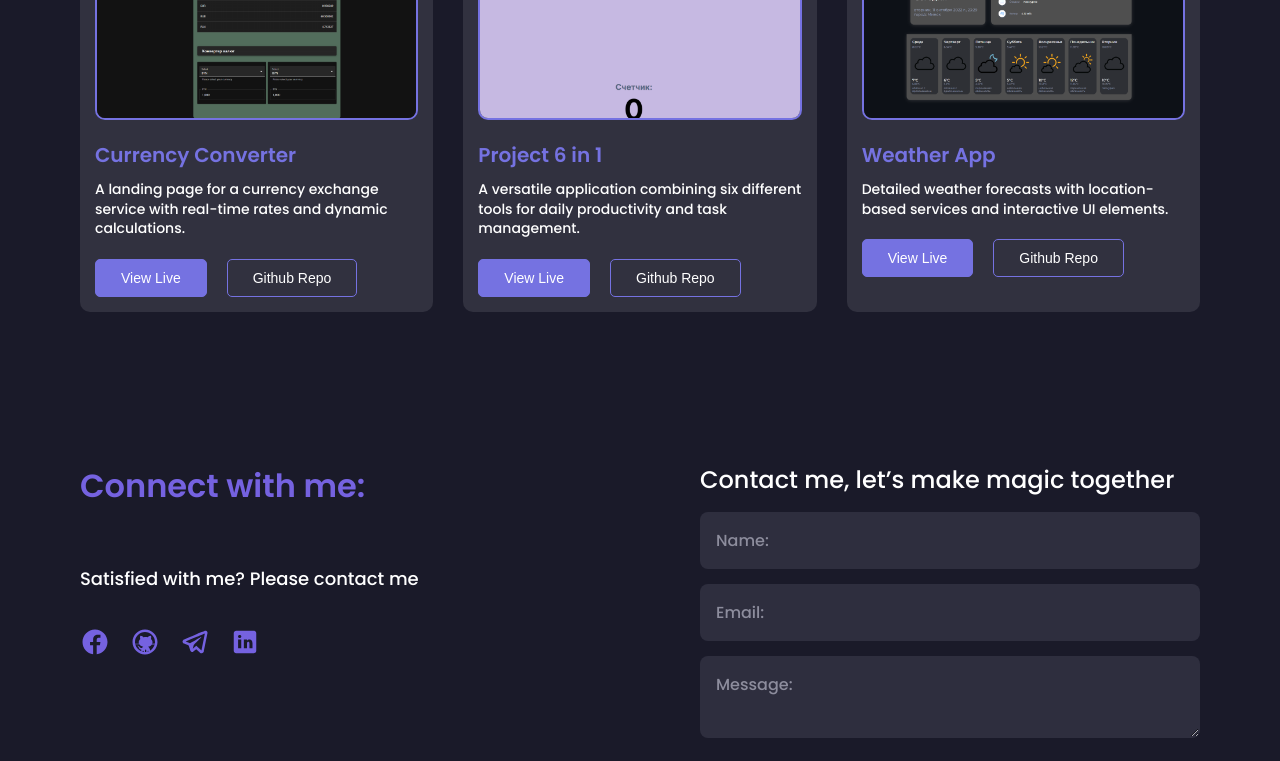
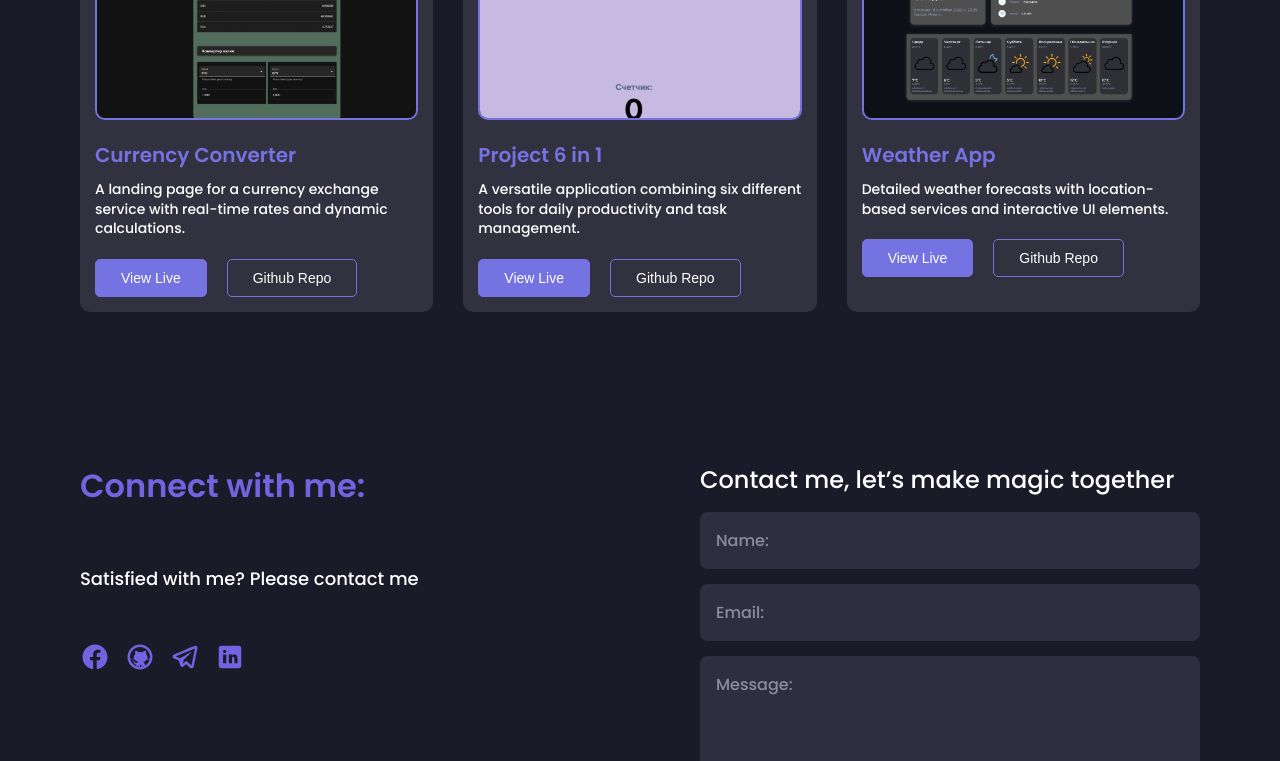
Before and after one commit to pachovRuslan/Portfolio_v2, a React app: page / in a window 1280 px wide. Shown: the part 2000-2761 px from the top of the page. Built offline with nearby package versions, Linux system fonts and the light colour scheme.

Commit message:
added adaptive

```diff
--- a/src/components/Menu.tsx
+++ b/src/components/Menu.tsx
@@ -1,5 +1,6 @@
 import React from "react";
 import styled from "styled-components";
+import { theme } from "../styles/Theme";
 type MenuPropsType = {
   title: string;
   href: string;
@@ -20,10 +21,17 @@ export const Menu = (props: { items: Array<MenuPropsType> }) => {
     </StyledMenu>
   );
 };
-const StyledMenu = styled.nav``;
+
+const StyledMenu = styled.nav`
+@media ${theme.media.tablet}{
+  display:none;
+}`;
 const StyledMenuItem = styled.ul`
   display: flex;
   gap: 20px;
+  li:first-child a {
+    color: #7572e1;
+  }
 `;
 const StyledMenuLink = styled.li`
   a {
@@ -32,7 +40,5 @@ const StyledMenuLink = styled.li`
   a:hover {
     color: #7572e1;
   }
-  first-child a {
-    color: #7572e1;
-  }
+
 `;
--- /dev/null
+++ b/src/components/MobileMenu.tsx
@@ -0,0 +1,124 @@
+import React from "react";
+import styled, { css } from "styled-components";
+import { theme } from "../styles/Theme";
+type MenuPropsType = {
+  title: string;
+  href: string;
+};
+
+export const MobileMenu = (props: { items: Array<MenuPropsType> }) => {
+  return (
+    <StyledMenu>
+      <BurgerButton isOpen={true}>
+        <span></span>
+      </BurgerButton>
+      <MobileMenuPopup isOpen={true}>
+        <StyledMenuItem>
+          {props.items.map((item, index) => {
+            return (
+              <StyledMenuLink key={index}>
+                <a href={`${item.href}`}>{item.title}</a>
+              </StyledMenuLink>
+            );
+          })}
+        </StyledMenuItem>
+      </MobileMenuPopup>
+    </StyledMenu>
+  );
+};
+const MobileMenuPopup = styled.div<{ isOpen: boolean }>`
+  position: fixed;
+  top: 0;
+  left: 0;
+  right: 0;
+  bottom: 0;
+  z-index: 100;
+  display: none;
+  background-color: #181824;
+  ${(props) =>
+    props.isOpen &&
+    css<{ isOpen: boolean }>`
+      display: flex;
+      justify-content: center;
+      align-items: center;
+    `}
+  ul {
+    display: flex;
+    flex-direction: column;
+    align-items: center;
+    gap: 20px;
+    li:first-child a {
+      color: #7572e1;
+    }
+  }
+`;
+const BurgerButton = styled.button<{ isOpen: boolean }>`
+  position: fixed;
+  top:-110px;
+  right: -100px;
+  width: 200px;
+  height: 200px;
+  z-index: 1000;
+  background-color: transparent;
+  a:hover {
+    color: #7572e1;
+  }
+  span {
+    display: block;
+    width: 30px;
+    height: 2px;
+    background-color: ${theme.colors.font};
+    position: absolute;
+    left: 40px;
+    bottom: 50px;
+    ${(props) =>
+      props.isOpen &&
+      css<{ isOpen: boolean }>`
+        background-color: rgba(255, 255, 255, 0);
+      `}
+    &::before {
+      content: "";
+      display: block;
+      width: 30px;
+      height: 2px;
+      background-color: ${theme.colors.font};
+      position: absolute;
+      transform: translateY(-10px);
+      ${(props) =>
+        props.isOpen &&
+        css<{ isOpen: boolean }>`
+          transform: rotate(-45deg) translateY(0);
+        `}
+    }
+    &::after {
+      content: "";
+      display: block;
+      width: 30px;
+      height: 2px;
+      background-color: ${theme.colors.font};
+      position: absolute;
+      transform: translateY(10px);
+      ${(props) =>
+        props.isOpen &&
+        css<{ isOpen: boolean }>`
+          transform: rotate(45deg) translateY(0);
+          width: 30px;
+        `}
+    }
+  }
+`;
+const StyledMenu = styled.nav`
+  display: none;
+  @media ${theme.media.tablet} {
+    display: block;
+  }
+`;
+const StyledMenuItem = styled.ul``;
+const StyledMenuLink = styled.li`
+  a {
+    color: white;
+  }
+  a:hover {
+    color: #7572e1;
+  }
+`;
--- a/src/components/button/Button.tsx
+++ b/src/components/button/Button.tsx
@@ -21,6 +21,7 @@ const StyledBtn = styled.button<{
   variant: "primary" | "outline";
   buttonType?: string;
 }>`
+max-width: 175px;
   padding: 10px 25px;
   border-radius: 5px;
   font-size: 14px;
--- a/src/layout/header/Header.tsx
+++ b/src/layout/header/Header.tsx
@@ -4,6 +4,7 @@ import { Menu } from "../../components/Menu";
 import { Container } from "../../components/Container";
 import { FlexWrapper } from "../../components/FlexWrapper";
 import { Logo } from "../../components/Logo";
+import { MobileMenu } from "../../components/MobileMenu";
 const items = [
   { title: "Home", href: "https://google.by" },
   { title: "About me", href: "about" },
@@ -17,6 +18,7 @@ export const Header = () => {
         <FlexWrapper align={"center"} justify={"space-between"}>
           <Logo/>
           <Menu items={items} />
+          <MobileMenu items={items}/>
         </FlexWrapper>
       </Container>
     </StyledHeader>
--- a/src/layout/sections/contscts/Contacts.tsx
+++ b/src/layout/sections/contscts/Contacts.tsx
@@ -14,12 +14,34 @@ export const Contacts = () => {
           <StyledSocialBlock>
             <SectionTitle>Connect with me:</SectionTitle>
             <StyledText>Satisfied with me? Please contact me</StyledText>
-            <StyledIconBlock>
-              <Icon iconId={"facebook"} viewBox="0 0 24 24" fill="#7562E0" />
-              <Icon iconId={"github"} viewBox="0 0 24 24" fill="#7562E0" />
-              <Icon iconId={"telegram"} viewBox="0 0 24 24" fill="#7562E0" />
-              <Icon iconId={"linkedin"} viewBox="0 0 24 24" fill="#7562E0" />
-            </StyledIconBlock>
+            <SocialList>
+              <Socialitem>
+                <SocialLink>
+                  <Icon
+                    iconId={"facebook"}
+                    viewBox="0 0 24 24"
+                    fill="#7562E0"
+                  />
+                </SocialLink>
+                <SocialLink>
+                  <Icon iconId={"github"} viewBox="0 0 24 24" fill="#7562E0" />
+                </SocialLink>
+                <SocialLink>
+                  <Icon
+                    iconId={"telegram"}
+                    viewBox="0 0 24 24"
+                    fill="#7562E0"
+                  />
+                </SocialLink>
+                <SocialLink>
+                  <Icon
+                    iconId={"linkedin"}
+                    viewBox="0 0 24 24"
+                    fill="#7562E0"
+                  />
+                </SocialLink>
+              </Socialitem>
+            </SocialList>
           </StyledSocialBlock>
 
           <StyledMailBlock>
@@ -27,9 +49,8 @@ export const Contacts = () => {
             <StyledInput placeholder={"Name:"} />
             <StyledInput placeholder={"Email:"} />
             <StyledInput placeholder={"Message:"} as={"textarea"} />
-            <ButtonWrapper>
-              <Button title="Send" type="submit" variant="primary" />
-            </ButtonWrapper>
+
+            <Button title="Send" type="submit" variant="primary" />
           </StyledMailBlock>
         </FlexWrapper>
       </Container>
@@ -37,14 +58,11 @@ export const Contacts = () => {
   );
 };
 
-const StyledContacts = styled.section`
-  padding: 100px 0;
-`;
+const StyledContacts = styled.section``;
 
 const StyledSocialBlock = styled.div`
   max-width: 400px;
   width: 100%;
-
   display: flex;
   flex-direction: column;
 `;
@@ -54,9 +72,12 @@ const StyledMailBlock = styled.form`
   gap: 15px;
   max-width: 500px;
   width: 100%;
+  textarea {
+    resize: none;
+    height: 150px;
+  }
 `;
 const TitleForm = styled.h3`
-  color: #ffffff;
   font-size: 24px;
   font-weight: 500;
 `;
@@ -67,7 +88,7 @@ const StyledInput = styled.input`
   border: 1px solid transparent;
   border-radius: 8px;
   padding: 15px;
-  color: #ffffff;
+
   font-family: inherit;
   font-size: 16px;
 
@@ -79,22 +100,16 @@ const StyledInput = styled.input`
     outline: none;
     border: 1px solid #7572e1;
   }
-
-  &[as="textarea"] {
-    resize: none;
-    height: 150px;
-  }
 `;
 
 const StyledText = styled.p`
-  color: #ffffff;
   font-size: 18px;
   margin: 25px 0 35px;
 `;
 
-const StyledIconBlock = styled.div`
+const SocialList = styled.ul`
   display: flex;
-  gap: 20px;
+  margin: 15px 0;
 
   svg {
     cursor: pointer;
@@ -105,13 +120,11 @@ const StyledIconBlock = styled.div`
 
     &:hover {
       transform: translateY(-3px);
-      color: #ffffff;
     }
   }
 `;
-
-const ButtonWrapper = styled.div`
-  display: flex;
-  justify-content: flex-start;
-  margin-top: 10px;
+const Socialitem = styled.li`
 `;
+const SocialLink = styled.a`
+margin-right: 15px;
+`;
--- a/src/layout/sections/works/work/Work.tsx
+++ b/src/layout/sections/works/work/Work.tsx
@@ -11,9 +11,9 @@ type WorksItemsPropsType = {
   linkRepo: string;
 };
 
-export const Work = (props:{workItems: Array<WorksItemsPropsType>}) => {
+export const Work = (props: { workItems: Array<WorksItemsPropsType> }) => {
   return (
-<>
+    <>
       {props.workItems.map((item, index) => {
         return (
           <StyledWork key={index}>
@@ -21,8 +21,16 @@ export const Work = (props:{workItems: Array<WorksItemsPropsType>}) => {
             <Title>{item.title}</Title>
             <Text>{item.text}</Text>
             <FlexWrapper gap={"20px"}>
-              <Button title="View Live" link={item.linkDemo} variant={"primary"} />
-              <Button title="Github Repo" link={item.linkRepo} variant={"outline"} />
+              <Button
+                title="View Live"
+                link={item.linkDemo}
+                variant={"primary"}
+              />
+              <Button
+                title="Github Repo"
+                link={item.linkRepo}
+                variant={"outline"}
+              />
             </FlexWrapper>
           </StyledWork>
         );
@@ -34,7 +42,7 @@ export const Work = (props:{workItems: Array<WorksItemsPropsType>}) => {
 const StyledWork = styled.div`
   width: 340px;
   flex-grow: 1;
-  background-color: #31313F;
+  background-color: #31313f;
   border-radius: 10px;
   padding: 15px;
   display: flex;
--- a/src/styles/Global.style.tsx
+++ b/src/styles/Global.style.tsx
@@ -20,6 +20,7 @@ export const GlobalStyle = createGlobalStyle`
 }
 a{
     text-decoration: none;
+    color: ${theme.colors.font};
 }
 ul{
     list-style: none;
--- a/src/styles/Theme.ts
+++ b/src/styles/Theme.ts
@@ -4,5 +4,10 @@ export const theme ={
         secondaryBg:"#181824",
         accent:"#7562E0",
         font: "white"
-    }
+    },
+    media: {
+        tablet: "screen and (max-width: 768px)",
+        mobile: "screen and (max-width: 576px)",
+
 }
+}
```
Also changed, not shown: src/layout/sections/about me/AboutMe.tsx (+9 -12 lines).
